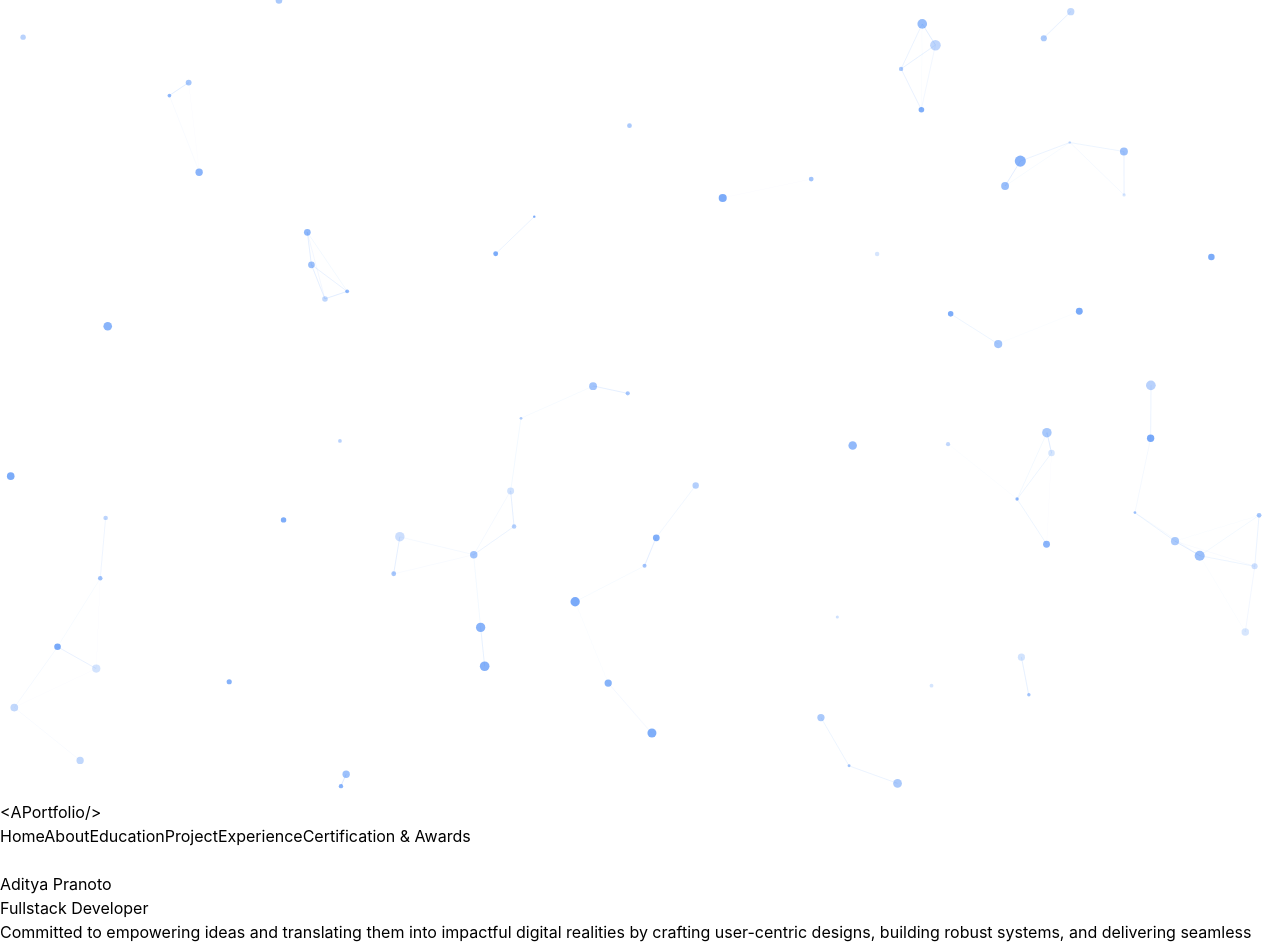
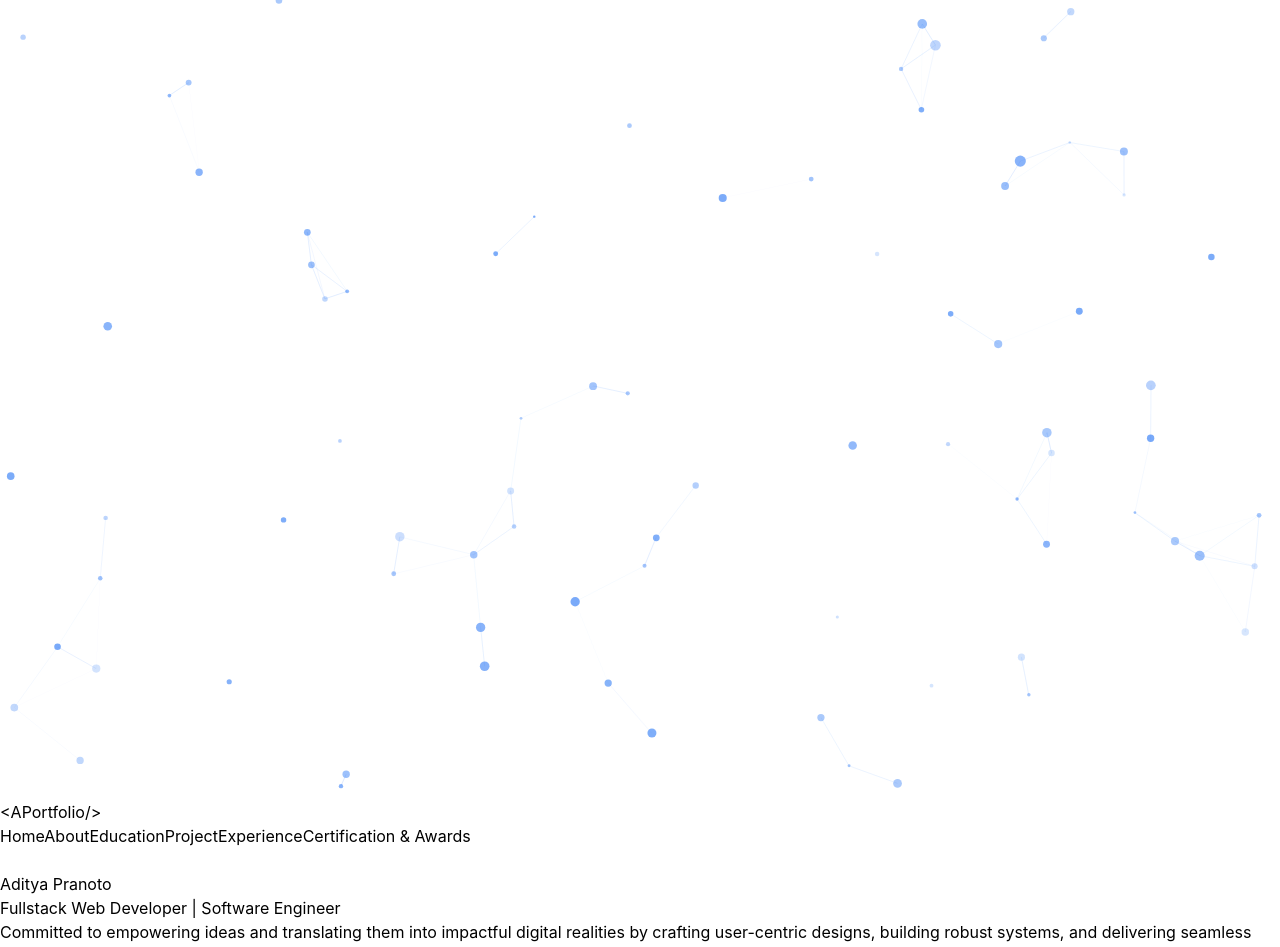
Before and after one commit to Adty19/Portfolio, a React (Vite) app: page / in a window 1280 px wide. Shown: the top 947 px of the page. Built offline with nearby package versions, Linux system fonts and the light colour scheme.

Commit message:
Update Portfolio.jsx
Update Text

```diff
--- a/src/Portfolio.jsx
+++ b/src/Portfolio.jsx
@@ -377,7 +377,7 @@ const Portfolio = () => {
                         </h1>
                         <div className="text-xl md:text-3xl mb-6 text-gray-300">
                             <span className="inline-block overflow-hidden border-r-2 border-blue-400 whitespace-nowrap animate-typing">
-                                Fullstack Developer
+                                Fullstack Web Developer | Software Engineer
                             </span>
                         </div>
                         <p className="text-gray-400 text-lg md:text-xl max-w-2xl mx-auto mb-10">
@@ -802,7 +802,7 @@ const Portfolio = () => {
 
                 {/* Bottom bar */}
                 <div className="border-t border-gray-800 mt-10 pt-6 flex flex-col md:flex-row justify-between items-center">
-                    <p className="text-gray-500 text-sm">&copy; {currentYear} APortofolio. All rights reserved.</p>
+                    <p className="text-gray-500 text-sm">&copy; {currentYear} APortfolio. All rights reserved.</p>
                     <div className="mt-4 md:mt-0">
                         <ul className="flex space-x-6 text-sm text-gray-500">
                             <li><a href="#" className="hover:text-gray-300 transition-colors duration-300">Privacy</a></li>
```
